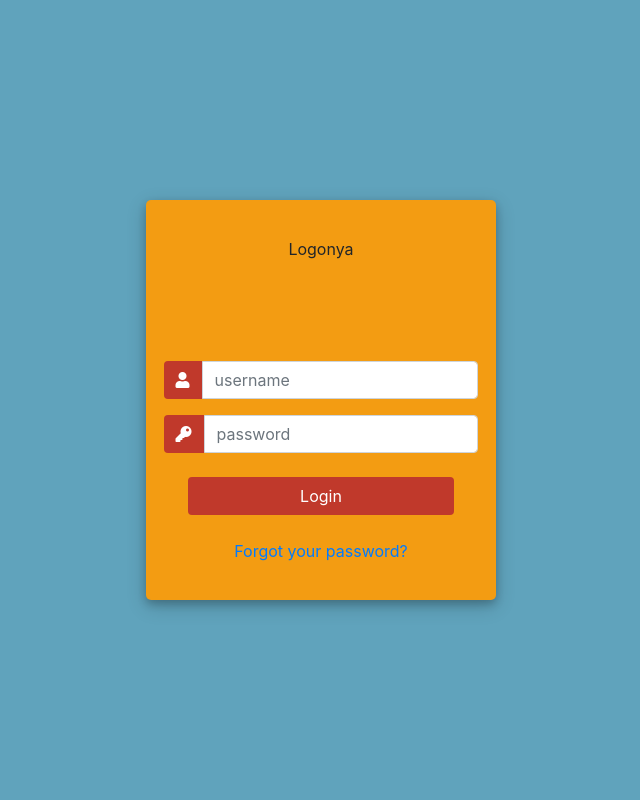
After one commit to FaadLi/Nikahku, a CodeIgniter app: page /Nikahku/index.php/CLogin/ in a window 1280 px wide. The commit adds this page. Shown: the whole page, without its empty margins (319-959 px from the left). Run offline with CodeIgniter, Linux system fonts and the light colour scheme; some libraries are stand-ins or nearby versions.

Commit message:
Tampilan Login Member + Admin

```diff
--- /dev/null
+++ b/application/controllers/CLogin.php
@@ -0,0 +1,14 @@
+<?php
+defined('BASEPATH') OR exit('No direct script access allowed');
+
+class CLogin extends CI_Controller {
+
+	public function index()
+	{
+        $this->load->view('login/Login_member');
+
+    }
+    public function loginAdmin(){
+        $this->load->view('login/Login_admin');
+    }
+}
--- /dev/null
+++ b/application/views/login/Login_member.php
@@ -0,0 +1,65 @@
+<!-- source https://bootsnipp.com/snippets/3522X -->
+
+<!DOCTYPE html>
+<html>
+
+<head>
+	<title>My Awesome Login Page</title>
+	<link rel="stylesheet" href="https://stackpath.bootstrapcdn.com/bootstrap/4.1.3/css/bootstrap.min.css" integrity="sha384-MCw98/SFnGE8fJT3GXwEOngsV7Zt27NXFoaoApmYm81iuXoPkFOJwJ8ERdknLPMO" crossorigin="anonymous">
+	<script src="https://ajax.googleapis.com/ajax/libs/jquery/3.3.1/jquery.min.js"></script>
+	<link rel="stylesheet" href="https://use.fontawesome.com/releases/v5.6.1/css/all.css" integrity="sha384-gfdkjb5BdAXd+lj+gudLWI+BXq4IuLW5IT+brZEZsLFm++aCMlF1V92rMkPaX4PP" crossorigin="anonymous">
+
+    <!-- Custom -->
+	<link rel="stylesheet" type="text/css" href="<?=base_url()?>assets/custom/login.css">
+
+</head>
+<!--Coded with love by Mutiullah Samim-->
+<body>
+	<div class="container h-100">
+		<div class="d-flex justify-content-center h-100">
+			<div class="user_card">
+				<div class="d-flex justify-content-center">
+					<!-- <div class="brand_logo_container">
+						<img src="https://cdn.freebiesupply.com/logos/large/2x/pinterest-circle-logo-png-transparent.png" class="brand_logo" alt="Logo">
+					</div> -->
+                    Logonya
+				</div>
+				<div class="d-flex justify-content-center form_container">
+					<form>
+						<div class="input-group mb-3">
+							<div class="input-group-append">
+								<span class="input-group-text"><i class="fas fa-user"></i></span>
+							</div>
+							<input type="text" name="" class="form-control input_user" value="" placeholder="username">
+						</div>
+						<div class="input-group mb-2">
+							<div class="input-group-append">
+								<span class="input-group-text"><i class="fas fa-key"></i></span>
+							</div>
+							<input type="password" name="" class="form-control input_pass" value="" placeholder="password">
+						</div>
+						<!-- <div class="form-group">
+							<div class="custom-control custom-checkbox">
+								<input type="checkbox" class="custom-control-input" id="customControlInline">
+								<label class="custom-control-label" for="customControlInline">Remember me</label>
+							</div>
+						</div> -->
+					</form>
+				</div>
+				<div class="d-flex justify-content-center mt-3 login_container">
+					<!-- <button type="button" name="button" class="btn login_btn">Login</button> -->
+                    <a class="btn login_btn" href="<?php echo site_url() ?>/CMember/">Login</a>
+				</div>
+				<div class="mt-4">
+					<!-- <div class="d-flex justify-content-center links">
+						Don't have an account? <a href="#" class="ml-2">Sign Up</a>
+					</div> -->
+					<div class="d-flex justify-content-center links">
+						<a href="#">Forgot your password?</a>
+					</div>
+				</div>
+			</div>
+		</div>
+	</div>
+</body>
+</html>
--- a/application/views/member/Home.php
+++ b/application/views/member/Home.php
@@ -60,7 +60,8 @@
           </li>
           <hr><hr>
           <li class="nav-item">
-            <a class="nav-link js-scroll-trigger" href="#" >Logout</a>
+            <!-- <a class="nav-link js-scroll-trigger" href="#" >Logout</a> -->
+            <a class="nav-link js-scroll-trigger" href="<?php echo site_url() ?>/CLogin/">Logout</a>
           </li>
         </ul>
       </div>
--- /dev/null
+++ b/assets/custom/login.css
@@ -0,0 +1,70 @@
+	/* Coded with love by Mutiullah Samim */
+    body,
+    html {
+        margin: 0;
+        padding: 0;
+        height: 100%;
+        background: #60a3bc !important;
+    }
+    .user_card {
+        height: 400px;
+        width: 350px;
+        margin-top: auto;
+        margin-bottom: auto;
+        background: #f39c12;
+        position: relative;
+        display: flex;
+        justify-content: center;
+        flex-direction: column;
+        padding: 10px;
+        box-shadow: 0 4px 8px 0 rgba(0, 0, 0, 0.2), 0 6px 20px 0 rgba(0, 0, 0, 0.19);
+        -webkit-box-shadow: 0 4px 8px 0 rgba(0, 0, 0, 0.2), 0 6px 20px 0 rgba(0, 0, 0, 0.19);
+        -moz-box-shadow: 0 4px 8px 0 rgba(0, 0, 0, 0.2), 0 6px 20px 0 rgba(0, 0, 0, 0.19);
+        border-radius: 5px;
+
+    }
+    .brand_logo_container {
+        position: absolute;
+        height: 170px;
+        width: 170px;
+        top: -75px;
+        border-radius: 50%;
+        background: #60a3bc;
+        padding: 10px;
+        text-align: center;
+    }
+    .brand_logo {
+        height: 150px;
+        width: 150px;
+        border-radius: 50%;
+        border: 2px solid white;
+    }
+    .form_container {
+        margin-top: 100px;
+    }
+    .login_btn {
+        width: 100%;
+        background: #c0392b !important;
+        color: white !important;
+    }
+    .login_btn:focus {
+        box-shadow: none !important;
+        outline: 0px !important;
+    }
+    .login_container {
+        padding: 0 2rem;
+    }
+    .input-group-text {
+        background: #c0392b !important;
+        color: white !important;
+        border: 0 !important;
+        border-radius: 0.25rem 0 0 0.25rem !important;
+    }
+    .input_user,
+    .input_pass:focus {
+        box-shadow: none !important;
+        outline: 0px !important;
+    }
+    .custom-checkbox .custom-control-input:checked~.custom-control-label::before {
+        background-color: #c0392b !important;
+    }
```
Also changed, not shown: application/views/Home.php (+16 -3 lines), application/views/login/Login_admin.php (added, +30 -0 lines), assets/image/GIMP/WhatsApp Image 2019-10-07 at 22.07.35.jpeg (added), assets/image/GIMP/WhatsApp Image 2019-10-07 at 22.07.56.jpeg (added), assets/image/GIMP/WhatsApp Image 2019-10-07 at 22.08.18.jpeg (added), assets/image/GIMP/WhatsApp Image 2019-10-07 at 22.08.45.jpeg (added), assets/image/GIMP/WhatsApp Image 2019-10-07 at 22.09.29.jpeg (added), assets/image/GIMP/WhatsApp Image 2019-10-07 at 22.09.55.jpeg (added), assets/image/background.jpeg (added), assets/image/pakaian.png, 1 other file.
